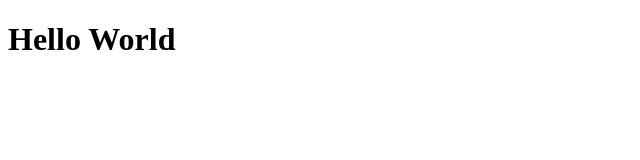
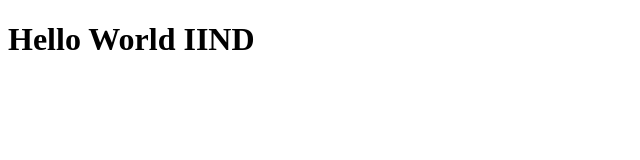
Before and after one commit to porker092021/example_repo, a plain HTML site: page index.html in a window 1280 px wide. Shown: the whole page, without its empty margins (0-640 px from the left). Drawn offline with Linux system fonts and the light colour scheme.

Commit message:
index file

```diff
--- a/index.html
+++ b/index.html
@@ -4,6 +4,6 @@
     <title>My Website</title>
 </head>
 <body>
-    <h1>Hello World</h1>
+    <h1>Hello World IIND</h1>
 </body>
 </html>
```
Also changed, not shown: 1 other file.
